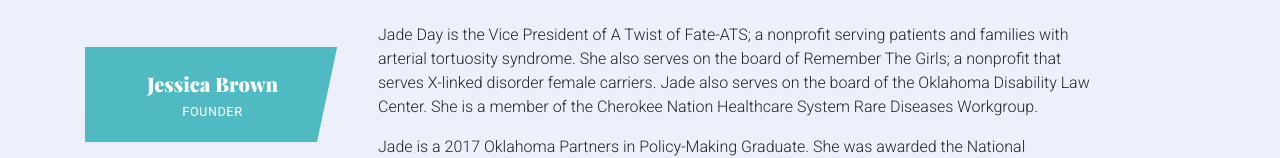
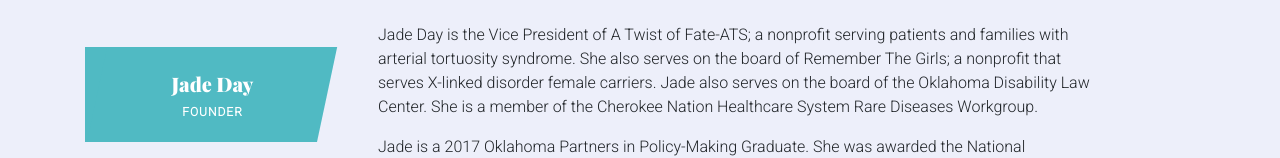
Before and after one commit to jashjchoi/ok_react_rare, a React (Create React App) app: page /about in a window 1280 px wide. Shown: the part 794-952 px from the top of the page. Built offline with nearby package versions, Linux system fonts and the light colour scheme; no server answers; the database is empty; a web font is replaced by a local one.

Commit message:
Fixed founder name

```diff
--- a/src/components/TeamArea.js
+++ b/src/components/TeamArea.js
@@ -51,7 +51,7 @@ const TeamArea = () => {
               </div>
               <div className="team__title">
                 <h2 className="team__title-title">
-                  <a className="p-0">Jessica Brown</a>
+                  <a className="p-0">Jade Day</a>
                 </h2>
                 <span className="team__title-meta">Founder</span>
               </div>
```
